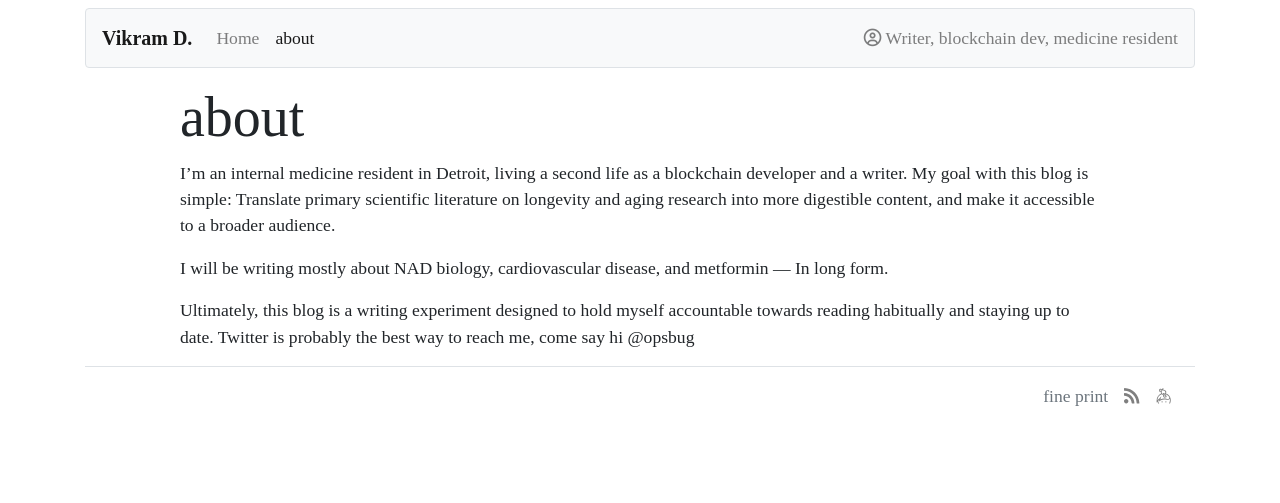
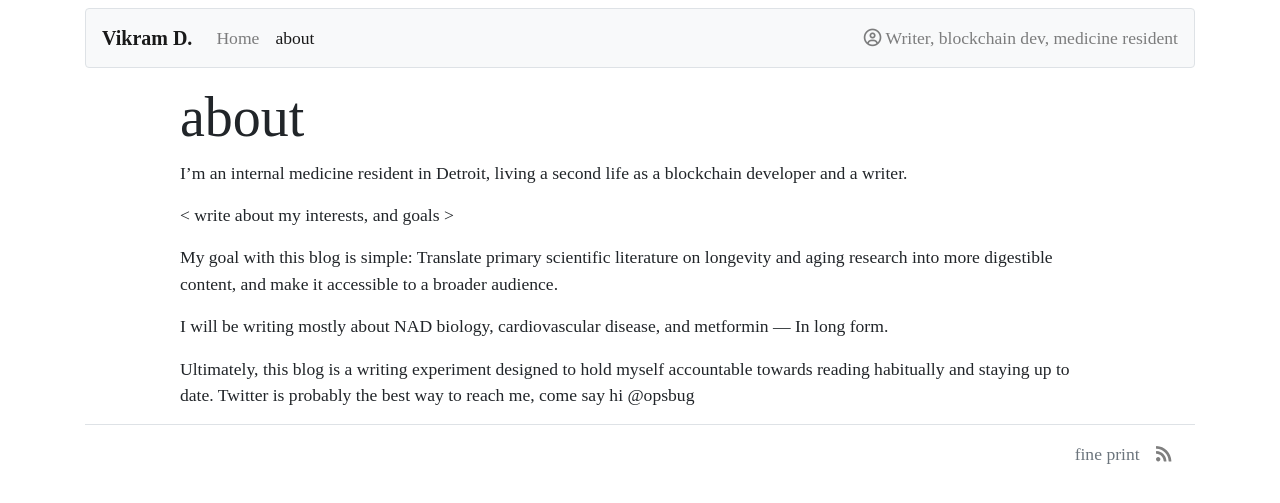
Before and after one commit to dhillonv10/dhillonv10.github.io, a Jekyll site: the page built from about.md, in a window 1280 px wide. Shown: the top 503 px of the page. Built offline with Jekyll 4.4.1, drawn with Linux system fonts in a browser that asks for light colours; cached includes are drawn as plain includes; nearby versions of some CDN libraries.

Commit message:
Cleaning up

```diff
--- a/_includes/footer.html
+++ b/_includes/footer.html
@@ -14,10 +14,6 @@
         <i class="fas fa-rss" title="Atom Feed"></i>
       </a>
     </li>
-    <li class="nav-item">
-      <a href="https://keybase.io/dhillonv10" class="nav-link">
-        <i class="fab fa-keybase" title="Keybase"></i>
-      </a>
-    </li>
+
   </ul>
 </div>
--- a/about.md
+++ b/about.md
@@ -2,7 +2,11 @@
 title: about
 ---
 
-I'm an internal medicine resident in Detroit, living a second life as a blockchain developer and a writer. My goal with this blog is simple: Translate primary scientific literature on longevity and aging research into more digestible content, and make it accessible to a broader audience.
+I'm an internal medicine resident in Detroit, living a second life as a blockchain developer and a writer.
+
+< write about my interests, and goals >
+
+My goal with this blog is simple: Translate primary scientific literature on longevity and aging research into more digestible content, and make it accessible to a broader audience.
 
 I will be writing mostly about NAD biology, cardiovascular disease, and metformin — In long form.
 
```
Also changed, not shown: favicon-16x16.png, favicon-32x32.png, favicon.ico.
